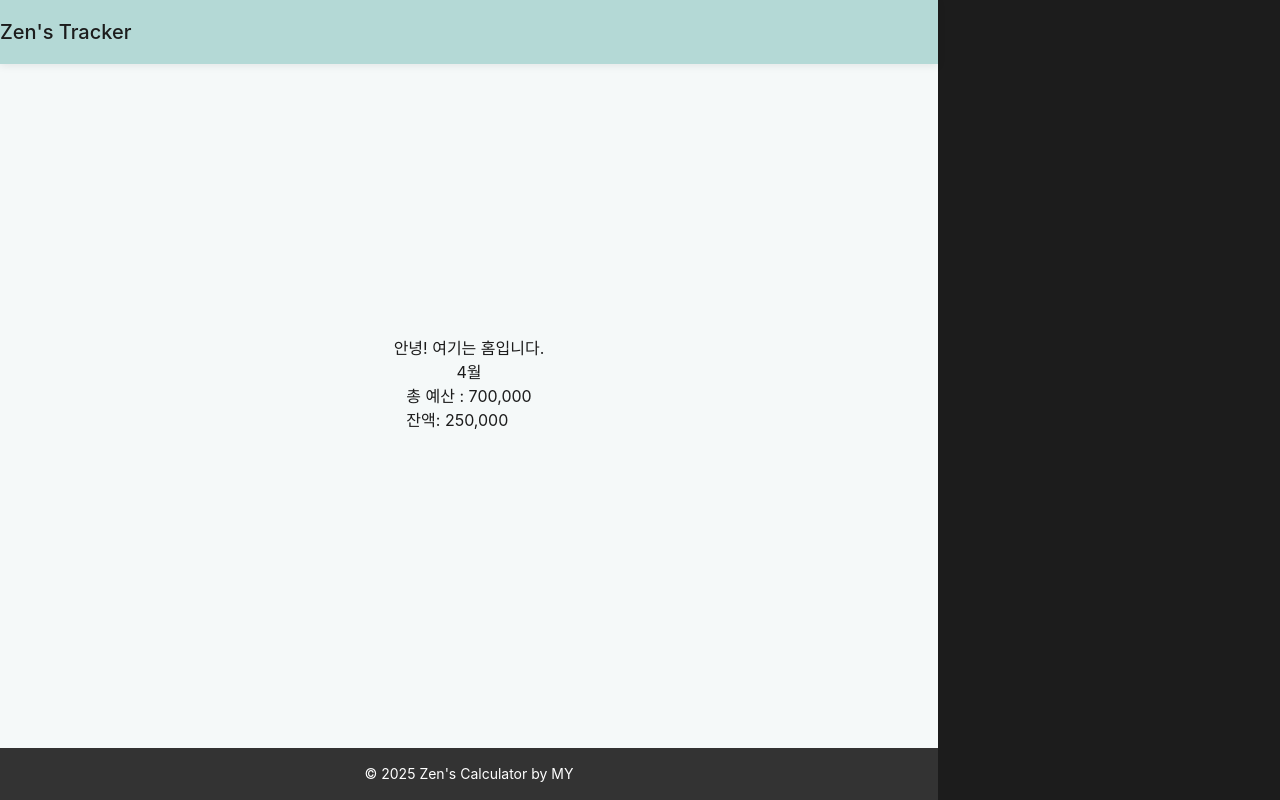
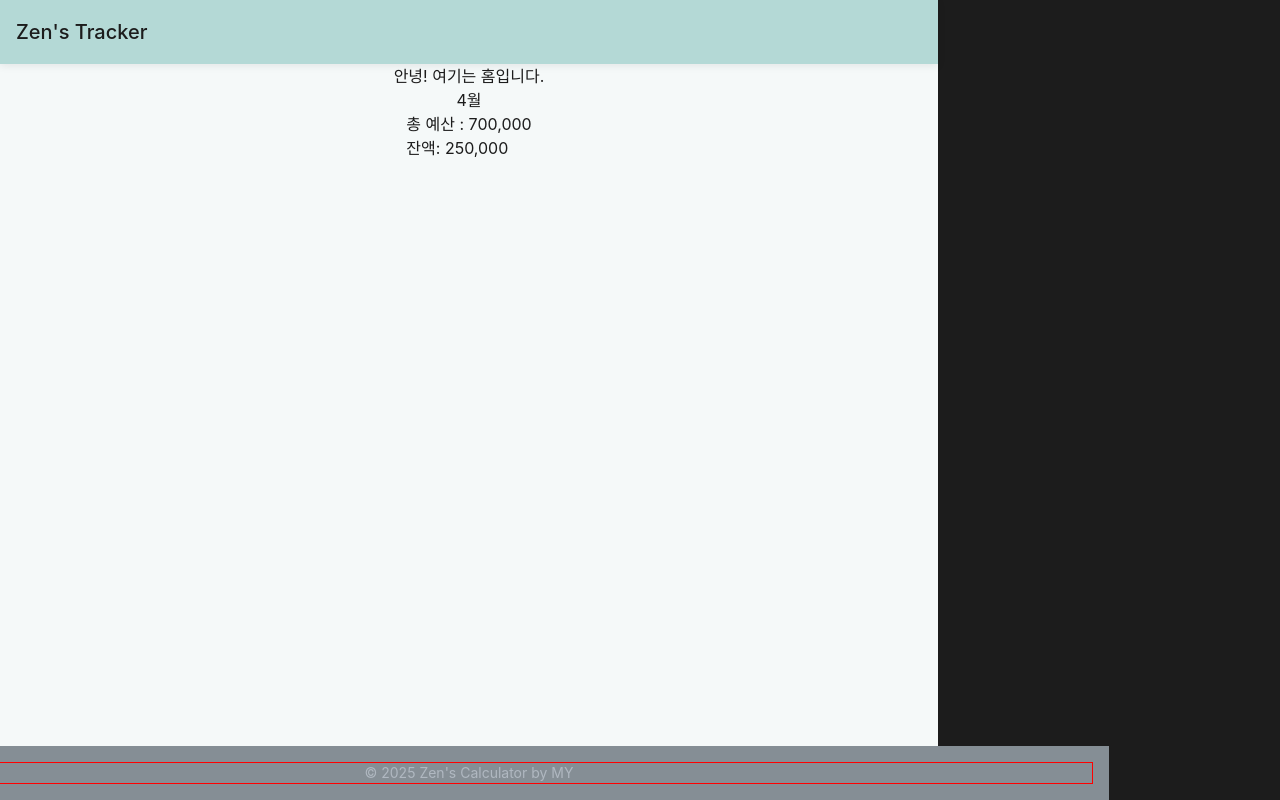
Before and after one commit to ehvzmf/zen-tracker, a React (Vite) app: page / in a window 1280 px wide. Built offline with nearby package versions, Linux system fonts and the light colour scheme; a web font is replaced by a local one.

Commit message:
:sparkles: feat: 가운데 정렬 조정

```diff
--- a/package.json
+++ b/package.json
@@ -54,7 +54,7 @@
   },
   "config": {
     "commitizen": {
-      "path": "cz-git"
+      "path": "./node_modules/cz-git"
     }
   },
   "eslintConfig": {
--- a/src/pages/Home.tsx
+++ b/src/pages/Home.tsx
@@ -4,8 +4,8 @@ export const Home: React.FC = () => {
   return (
     <Container
       sx={{
+        mx: 'auto',
         width: 938,
-        height: '80vh',
         display: 'flex',
         justifyContent: 'center',
         alignItems: 'center',
--- a/src/widgets/Footer.tsx
+++ b/src/widgets/Footer.tsx
@@ -1,18 +1,27 @@
-import { Box, Typography } from '@mui/material';
+import { Box, Typography, useTheme, useMediaQuery } from '@mui/material';
 
-const Footer: React.FC = () => {
+const Footer = () => {
+  const theme = useTheme();
+
   return (
     <Box
       component="footer"
       sx={{
-        width: '100%',
-        backgroundColor: '#333',
-        color: '#fff',
+        width: '100vw',
+        backgroundColor: theme.palette.grey[800],
+        color: theme.palette.grey[500],
         padding: '1rem',
         textAlign: 'center',
       }}
     >
-      <Typography variant="body2">© 2025 Zen's Calculator by MY</Typography>
+      <Box
+        sx={{
+          margin: 'auto',
+          border: '1px solid red',
+        }}
+      >
+        <Typography variant="body2">© 2025 Zen's Calculator by MY</Typography>
+      </Box>
     </Box>
   );
 };
--- a/src/widgets/Header.tsx
+++ b/src/widgets/Header.tsx
@@ -1,6 +1,6 @@
 import { AppBar, Toolbar, Typography, Button, Box } from '@mui/material';
 
-const Header: React.FC = () => {
+const Header = () => {
   return (
     <AppBar
       position="static"
@@ -11,6 +11,8 @@ const Header: React.FC = () => {
       <Toolbar
         disableGutters
         sx={{
+          mx: 'auto',
+          px: 2,
           width: '100%',
           justifyContent: 'space-between'
         }}
--- a/src/widgets/Layout.tsx
+++ b/src/widgets/Layout.tsx
@@ -3,16 +3,17 @@ import { Box } from '@mui/material';
 import Header from './Header';
 import Footer from './Footer';
 
-export const Layout: React.FC = () => {
+export const Layout = () => {
   return (
     <Box
       sx={{
-        // minWidth: '100vw',
+        mx: 'auto',
+        width: 938,
         minHeight: '100vh',
         display: 'flex',
         flexDirection: 'column',
         alignItems: 'center',
-        // justifyContent: 'center',
+        justifyContent: 'center',
         boxSizing: 'border-box',
       }}
     >
@@ -23,12 +24,6 @@ export const Layout: React.FC = () => {
           mx: 'auto',
           flexGrow: 1,
           width: '100%',
-          // maxWidth: "938px",
-          // display: 'flex',
-          // flexDirection: 'column',
-          // minHeight: '100vh',
-          // justifyContent: 'center',
-          // alignItems: 'center',
         }}
       >
         <Outlet />
```
